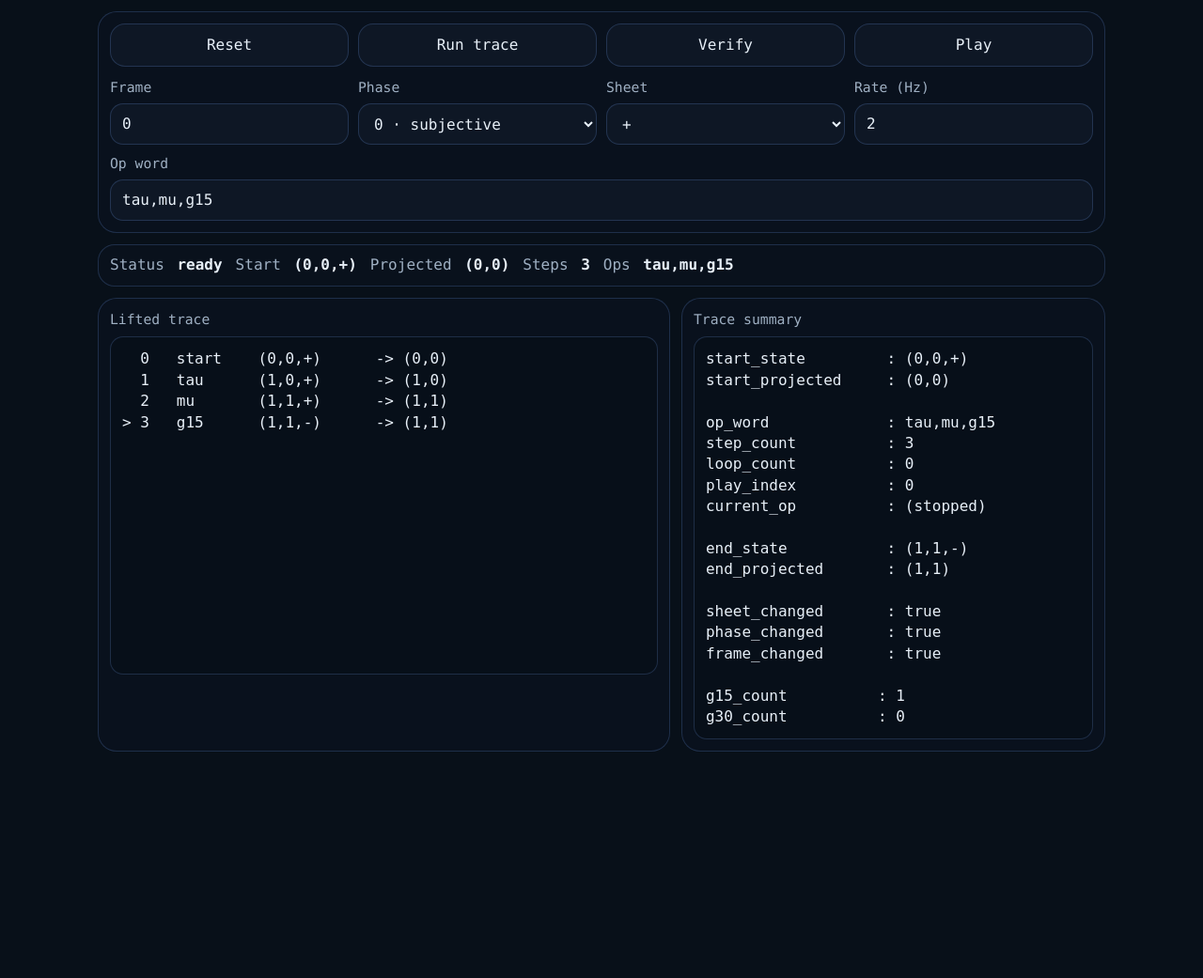
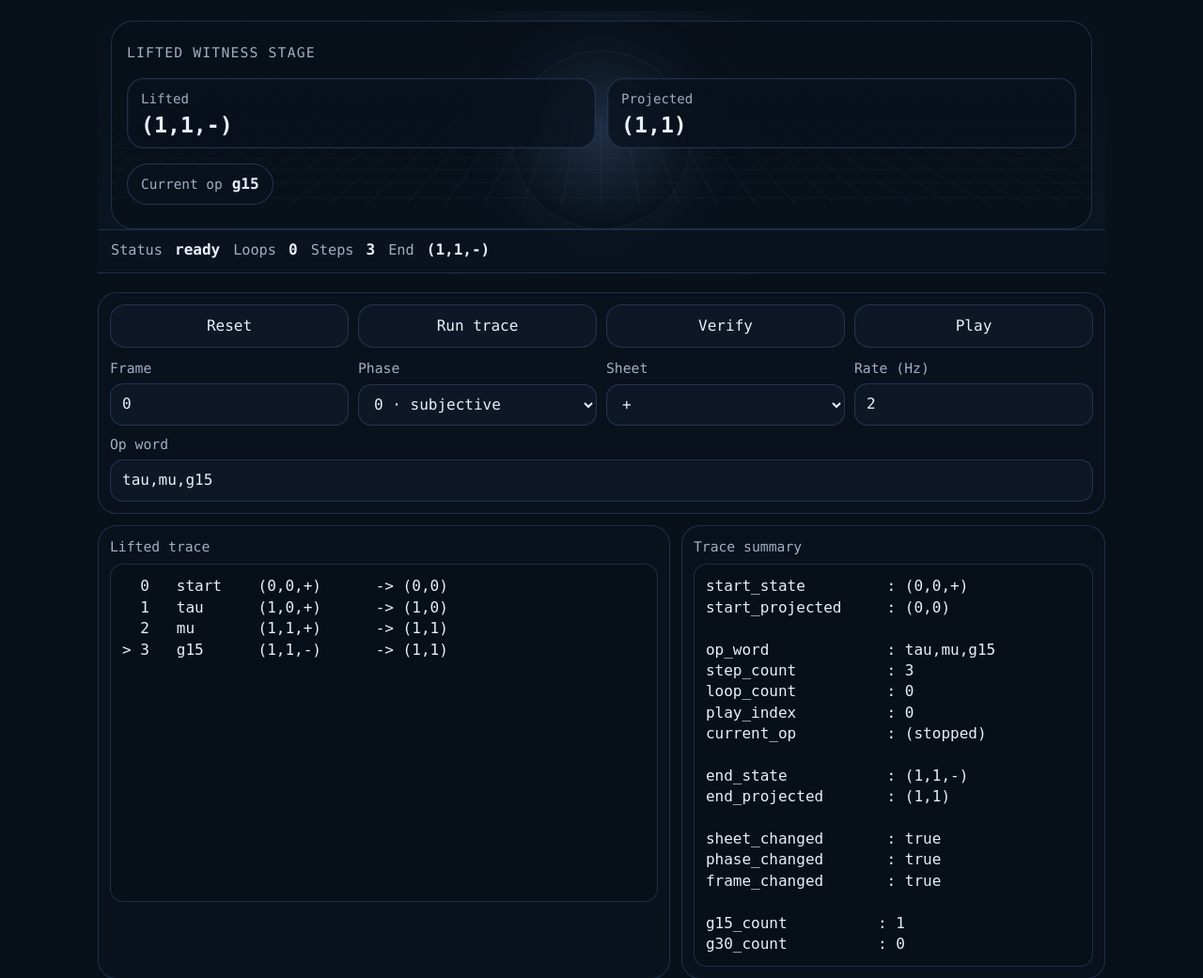
Before and after one commit to rookinc/xalchemy_lab2, a PHP site: page /spinor_lab.html in a window 1280 px wide. Shown: the part 77-1118 px from the top of the page at 94% size. Before the commit the page ends 877 px from the top, so only its background shows below. Run offline with PHP 8.4, Linux system fonts and the light colour scheme.

Commit message:
Refresh lab routes and add spinor stage playback UI

```diff
--- a/public/spinor_lab.css
+++ b/public/spinor_lab.css
@@ -222,3 +222,229 @@ pre {
     font-size: 1.22rem;
   }
 }
+
+
+/* --- stage shell -------------------------------------------------------- */
+
+.stage-shell {
+  position: relative;
+  border-bottom: 1px solid var(--line);
+  background:
+    radial-gradient(circle at 50% 34%, rgba(120,170,255,0.10), transparent 34%),
+    linear-gradient(180deg, #081019 0%, #0b1623 100%);
+}
+
+.stage-frame {
+  position: relative;
+  padding: 10px 14px 0;
+}
+
+.stage-inner {
+  position: relative;
+  min-height: 250px;
+  border: 1px solid var(--line);
+  border-radius: 24px;
+  overflow: hidden;
+  background:
+    linear-gradient(180deg, rgba(8,16,25,0.92), rgba(8,16,25,0.82));
+}
+
+.stage-grid {
+  position: absolute;
+  inset: 0;
+  background:
+    linear-gradient(rgba(138,180,255,0.10) 1px, transparent 1px),
+    linear-gradient(90deg, rgba(138,180,255,0.10) 1px, transparent 1px);
+  background-size: 26px 26px, 26px 26px;
+  transform: perspective(500px) rotateX(68deg) scale(1.35);
+  transform-origin: center 72%;
+  opacity: 0.55;
+}
+
+.stage-orb {
+  position: absolute;
+  left: 50%;
+  top: 58%;
+  width: 220px;
+  height: 220px;
+  transform: translate(-50%, -50%);
+  border-radius: 999px;
+  background:
+    radial-gradient(circle at 50% 45%,
+      rgba(138,180,255,0.18) 0%,
+      rgba(138,180,255,0.09) 35%,
+      rgba(138,180,255,0.04) 58%,
+      rgba(138,180,255,0.00) 74%);
+  box-shadow:
+    0 0 0 1px rgba(138,180,255,0.08) inset,
+    0 0 70px rgba(138,180,255,0.08);
+  pointer-events: none;
+}
+
+.stage-content {
+  position: relative;
+  z-index: 1;
+  min-height: 250px;
+  padding: 18px 18px 22px;
+  display: flex;
+  flex-direction: column;
+  justify-content: center;
+  gap: 16px;
+}
+
+.stage-kicker {
+  color: var(--muted);
+  font-size: 0.92rem;
+  text-transform: uppercase;
+  letter-spacing: 0.08em;
+}
+
+.stage-state-row {
+  display: grid;
+  grid-template-columns: repeat(2, minmax(0, 1fr));
+  gap: 12px;
+}
+
+.stage-pill {
+  border: 1px solid var(--line);
+  border-radius: 18px;
+  background: rgba(10, 18, 30, 0.76);
+  padding: 12px 14px;
+  display: grid;
+  gap: 4px;
+  box-shadow: 0 0 0 1px rgba(138,180,255,0.06) inset;
+}
+
+.stage-pill-label {
+  color: var(--muted);
+  font-size: 0.88rem;
+}
+
+.stage-pill strong {
+  color: var(--text);
+  font-size: 1.45rem;
+  line-height: 1.1;
+}
+
+.stage-op-row {
+  display: inline-flex;
+  align-items: center;
+  gap: 10px;
+  width: fit-content;
+  border: 1px solid rgba(138,180,255,0.22);
+  border-radius: 999px;
+  background: rgba(10, 18, 30, 0.80);
+  padding: 10px 14px;
+}
+
+.stage-op-label {
+  color: var(--muted);
+  font-size: 0.9rem;
+}
+
+.telemetry {
+  display: flex;
+  gap: 14px;
+  align-items: center;
+  overflow-x: auto;
+  padding: 10px 14px 12px;
+  border-top: 1px solid var(--line);
+  background: rgba(10, 18, 30, 0.86);
+  color: var(--muted);
+  white-space: nowrap;
+  scrollbar-width: none;
+  font-size: 0.95rem;
+}
+
+.telemetry::-webkit-scrollbar {
+  display: none;
+}
+
+.telemetry strong {
+  color: var(--text);
+  font-size: 1rem;
+  font-weight: 700;
+  margin-left: 4px;
+}
+
+@media (max-width: 640px) {
+  .stage-inner,
+  .stage-content {
+    min-height: 220px;
+  }
+
+  .stage-state-row {
+    grid-template-columns: 1fr;
+  }
+
+  .stage-pill strong {
+    font-size: 1.2rem;
+  }
+
+  .telemetry {
+    font-size: 0.9rem;
+    gap: 12px;
+  }
+
+  .telemetry strong {
+    font-size: 0.96rem;
+  }
+}
+
+
+/* --- stage tuning ------------------------------------------------------- */
+
+.stage-inner {
+  min-height: 220px;
+}
+
+.stage-content {
+  min-height: 220px;
+  padding: 16px 16px 18px;
+}
+
+.stage-grid {
+  opacity: 0.42;
+}
+
+.stage-orb {
+  width: 190px;
+  height: 190px;
+  top: 57%;
+}
+
+.controls-card {
+  margin-top: 8px;
+}
+
+@media (max-width: 640px) {
+  .stage-inner {
+    min-height: 188px;
+  }
+
+  .stage-content {
+    min-height: 188px;
+    padding: 14px 14px 16px;
+    gap: 12px;
+  }
+
+  .stage-kicker {
+    font-size: 0.82rem;
+  }
+
+  .stage-pill {
+    padding: 10px 12px;
+  }
+
+  .stage-pill strong {
+    font-size: 1.08rem;
+  }
+
+  .stage-op-row {
+    padding: 8px 12px;
+  }
+
+  .telemetry {
+    padding: 8px 12px 10px;
+  }
+}
--- a/public/spinor_lab.html
+++ b/public/spinor_lab.html
@@ -22,6 +22,42 @@
         </nav>
       </div>
     </header>
+
+
+    <section class="stage-shell">
+      <div class="stage-frame">
+        <div class="stage-inner">
+          <div class="stage-grid"></div>
+          <div class="stage-orb"></div>
+
+          <div class="stage-content">
+            <div class="stage-kicker">Lifted witness stage</div>
+            <div class="stage-state-row">
+              <div class="stage-pill">
+                <span class="stage-pill-label">Lifted</span>
+                <strong id="stage-live-state">(0,0,+)</strong>
+              </div>
+              <div class="stage-pill">
+                <span class="stage-pill-label">Projected</span>
+                <strong id="stage-live-projected">(0,0)</strong>
+              </div>
+            </div>
+
+            <div class="stage-op-row">
+              <span class="stage-op-label">Current op</span>
+              <strong id="stage-current-op">start</strong>
+            </div>
+          </div>
+        </div>
+      </div>
+
+      <div class="telemetry" id="stage-telemetry">
+        <span>Status <strong id="metric-status">ready</strong></span>
+        <span>Loops <strong id="metric-loops">0</strong></span>
+        <span>Steps <strong id="metric-steps">0</strong></span>
+        <span>End <strong id="metric-end">(0,0,+)</strong></span>
+      </div>
+    </section>
 
     <section class="controls-card">
       <div class="button-row button-row-4">
@@ -65,13 +101,6 @@
       </div>
     </section>
 
-    <section class="status-bar">
-      <span>Status <strong id="status-text">ready</strong></span>
-      <span>Start <strong id="start-text">(0,0,+)</strong></span>
-      <span>Projected <strong id="projected-text">(0,0)</strong></span>
-      <span>Steps <strong id="steps-text">0</strong></span>
-      <span>Ops <strong id="ops-text">tau,mu,g15</strong></span>
-    </section>
 
     <section class="console-grid">
       <section class="console-card">
--- a/public/spinor_lab.js
+++ b/public/spinor_lab.js
@@ -15,6 +15,13 @@ const els = {
   opsText: document.getElementById('ops-text'),
   traceOutput: document.getElementById('trace-output'),
   summaryOutput: document.getElementById('summary-output'),
+  stageLiveState: document.getElementById('stage-live-state'),
+  stageLiveProjected: document.getElementById('stage-live-projected'),
+  stageCurrentOp: document.getElementById('stage-current-op'),
+  metricStatus: document.getElementById('metric-status'),
+  metricLoops: document.getElementById('metric-loops'),
+  metricSteps: document.getElementById('metric-steps'),
+  metricEnd: document.getElementById('metric-end'),
 };
 
 const LAB = {
@@ -28,12 +35,18 @@ const state = {
   loopCount: 0,
   playIndex: 0,
   liveState: null,
+  playStartState: null,
   lastPayload: null,
   playHistory: [],
 };
 
 function setStatus(text) {
+  if (els.statusText) {
     els.statusText.textContent = text;
+  }
+  if (els.metricStatus) {
+    els.metricStatus.textContent = text;
+  }
 }
 
 function setRunningUI(isRunning) {
@@ -207,17 +220,45 @@ function renderSummary(payload, verification = null) {
   els.summaryOutput.textContent = lines.join('\n');
 }
 
+
+function updateStagePanel(payload) {
+  if (!els.stageLiveState) return;
+
+  const end = payload.trace[payload.trace.length - 1];
+  const live = state.isPlaying && state.liveState ? state.liveState : end.state;
+  const liveProjected = projectWitnessState(live);
+  const currentOp = state.isPlaying ? currentOpLabel() : end.op;
+
+  els.stageLiveState.textContent = formatStateTriple(live);
+  els.stageLiveProjected.textContent = formatWitnessPair(liveProjected);
+  els.stageCurrentOp.textContent = currentOp || 'start';
+
+  if (els.metricStatus) els.metricStatus.textContent = state.isPlaying ? 'running' : 'ready';
+  if (els.metricLoops) els.metricLoops.textContent = String(state.loopCount);
+  if (els.metricSteps) els.metricSteps.textContent = String(state.isPlaying ? state.playIndex : (payload.trace.length - 1));
+  if (els.metricEnd) els.metricEnd.textContent = formatStateTriple(live);
+}
+
 function renderPayload(payload, verification = null) {
+  if (els.startText) {
     els.startText.textContent = formatStateTriple(payload.start);
+  }
+  if (els.projectedText) {
     els.projectedText.textContent = formatWitnessPair(payload.trace[0].projected_witness_state);
+  }
+  if (els.stepsText) {
     els.stepsText.textContent = String(payload.trace.length - 1);
+  }
+  if (els.opsText) {
     els.opsText.textContent = payload.ops.join(',');
+  }
   if (state.isPlaying) {
     renderPlayHistory();
   } else {
     renderTrace(payload);
   }
   renderSummary(payload, verification);
+  updateStagePanel(payload);
   state.lastPayload = payload;
 }
 
@@ -296,6 +337,7 @@ function runTraceFromInputs() {
   const ops = getOpsFromInput();
   const payload = buildTrace(start, ops);
   renderPayload(payload);
+  state.playStartState = cloneState(start);
   state.liveState = cloneState(payload.trace[payload.trace.length - 1].state);
   setStatus(state.isPlaying ? 'running' : 'ready');
 }
@@ -328,6 +370,7 @@ function pushHistory(entry) {
 }
 
 function playbackTick() {
+  try {
     if (!state.isPlaying) return;
 
     const ops = getOpsFromInput();
@@ -351,22 +394,23 @@ function playbackTick() {
       after,
     });
 
+    const start = cloneState(state.playStartState || getStartStateFromInputs());
     const payload = {
-    start: before,
-    ops: [op],
+      start,
+      ops: state.playHistory.map(row => row.op),
       trace: [
         {
           step: 0,
           op: 'start',
-        state: cloneState(before),
-        projected_witness_state: projectWitnessState(before),
+          state: cloneState(start),
+          projected_witness_state: projectWitnessState(start),
         },
-      {
-        step: 1,
-        op,
-        state: cloneState(after),
-        projected_witness_state: projectWitnessState(after),
-      },
+        ...state.playHistory.map((row, idx) => ({
+          step: idx + 1,
+          op: row.op,
+          state: cloneState(row.after),
+          projected_witness_state: projectWitnessState(row.after),
+        })),
       ],
     };
 
@@ -381,6 +425,12 @@ function playbackTick() {
     renderPayload(payload);
     setStatus('running');
     scheduleNextTick();
+  } catch (err) {
+    console.error('playbackTick failed:', err);
+    stopPlayback('play error');
+    const fallback = state.lastPayload || buildTrace(getStartStateFromInputs(), getOpsFromInput());
+    renderPayload(fallback, { ok: false, reason: `playback error: ${String(err.message || err)}` });
+  }
 }
 
 function startPlayback() {
@@ -388,11 +438,27 @@ function startPlayback() {
   state.isPlaying = true;
   state.loopCount = 0;
   state.playIndex = 0;
-  state.liveState = getStartStateFromInputs();
+  state.playStartState = getStartStateFromInputs();
+  state.liveState = cloneState(state.playStartState);
   state.playHistory = [];
   setRunningUI(true);
   setStatus('running');
-  scheduleNextTick();
+
+  const seed = {
+    start: cloneState(state.playStartState),
+    ops: [],
+    trace: [
+      {
+        step: 0,
+        op: 'start',
+        state: cloneState(state.playStartState),
+        projected_witness_state: projectWitnessState(state.playStartState),
+      },
+    ],
+  };
+  renderPayload(seed);
+
+  playbackTick();
 }
 
 async function fetchServerTrace(start, ops) {
```
Lines whose indentation alone changed are shown as unchanged.
